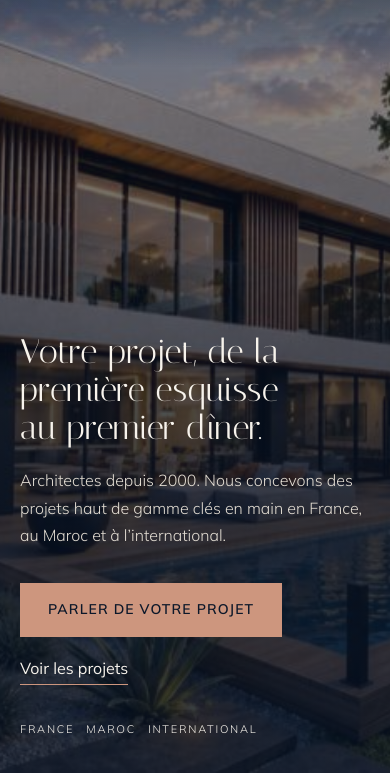
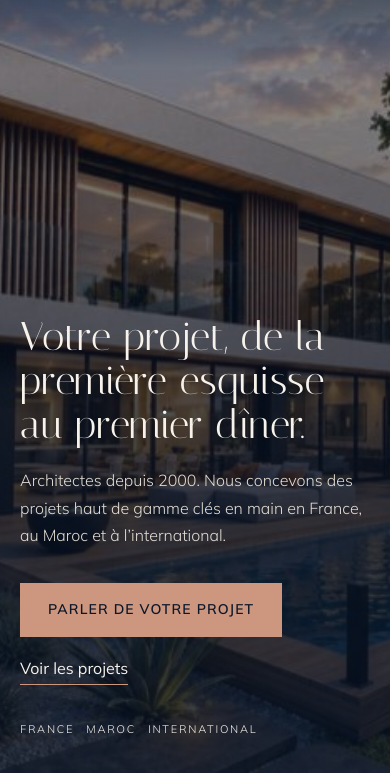
Before and after one commit to nathanloiseaupro/atna-apercu, a plain HTML site: page index.html in a window 390 px wide. Shown: the part 71-844 px from the top of the page. Drawn offline with Linux system fonts and the light colour scheme.

Commit message:
Titre d'accueil à sa taille d'origine

```diff
--- a/css/site.css
+++ b/css/site.css
@@ -67,9 +67,9 @@ p a, .lien { border-bottom: 1px solid var(--cuivre); padding-bottom: 2px; }
 .une { position: relative; height: 100vh; height: 100svh; min-height: 640px; overflow: hidden; background: var(--nuit); }
 
 .une::after { content: ""; position: absolute; inset: 0; background: radial-gradient(130% 100% at 0% 100%, oklch(0.17 0.035 258 / .82), oklch(0.17 0.035 258 / .35) 55%, transparent 82%); }
-.une .texte { position: absolute; z-index: 2; left: var(--marge); bottom: 120px; color: var(--ivoire); max-width: 560px; }
+.une .texte { position: absolute; z-index: 2; left: var(--marge); bottom: 110px; color: var(--ivoire); max-width: 680px; }
 .surtitre { font-family: "Italiana", serif; font-size: 22px; color: var(--cuivre); }
-.une h1 { font-size: clamp(38px, 3.6vw, 56px); line-height: 1.12; text-wrap: balance; }
+.une h1 { font-size: clamp(42px, 4.6vw, 72px); line-height: 1.1; text-wrap: balance; }
 .une p { margin-top: 20px; max-width: 40ch; color: oklch(0.9 0.015 80); }
 .actions { margin-top: 34px; display: flex; gap: 28px; align-items: center; flex-wrap: wrap; }
 .pays-bande { position: absolute; z-index: 2; left: var(--marge); right: var(--marge); bottom: 36px; display: flex; justify-content: flex-end; gap: 22px; font-size: 12px; letter-spacing: 0.28em; text-transform: uppercase; color: var(--ivoire); }
@@ -299,7 +299,7 @@ footer .bas { display: flex; justify-content: space-between; gap: 24px; padding-
   .une { min-height: 560px; }
   .une::after { background: linear-gradient(oklch(0.18 0.04 258 / .35), oklch(0.18 0.04 258 / .8) 70%); }
   .une .texte { right: var(--marge); bottom: 88px; }
-  .une h1 { font-size: 34px; }
+  .une h1 { font-size: 40px; }
   .pays-bande { justify-content: flex-start; bottom: 28px; }
   .langues { margin: 12px 0 0; padding: 18px 0 0; border-left: 0; border-top: 1px solid oklch(0.96 0.01 80 / .25); gap: 24px; }
   .intro-calme { padding: 90px var(--marge) 80px; }
```
